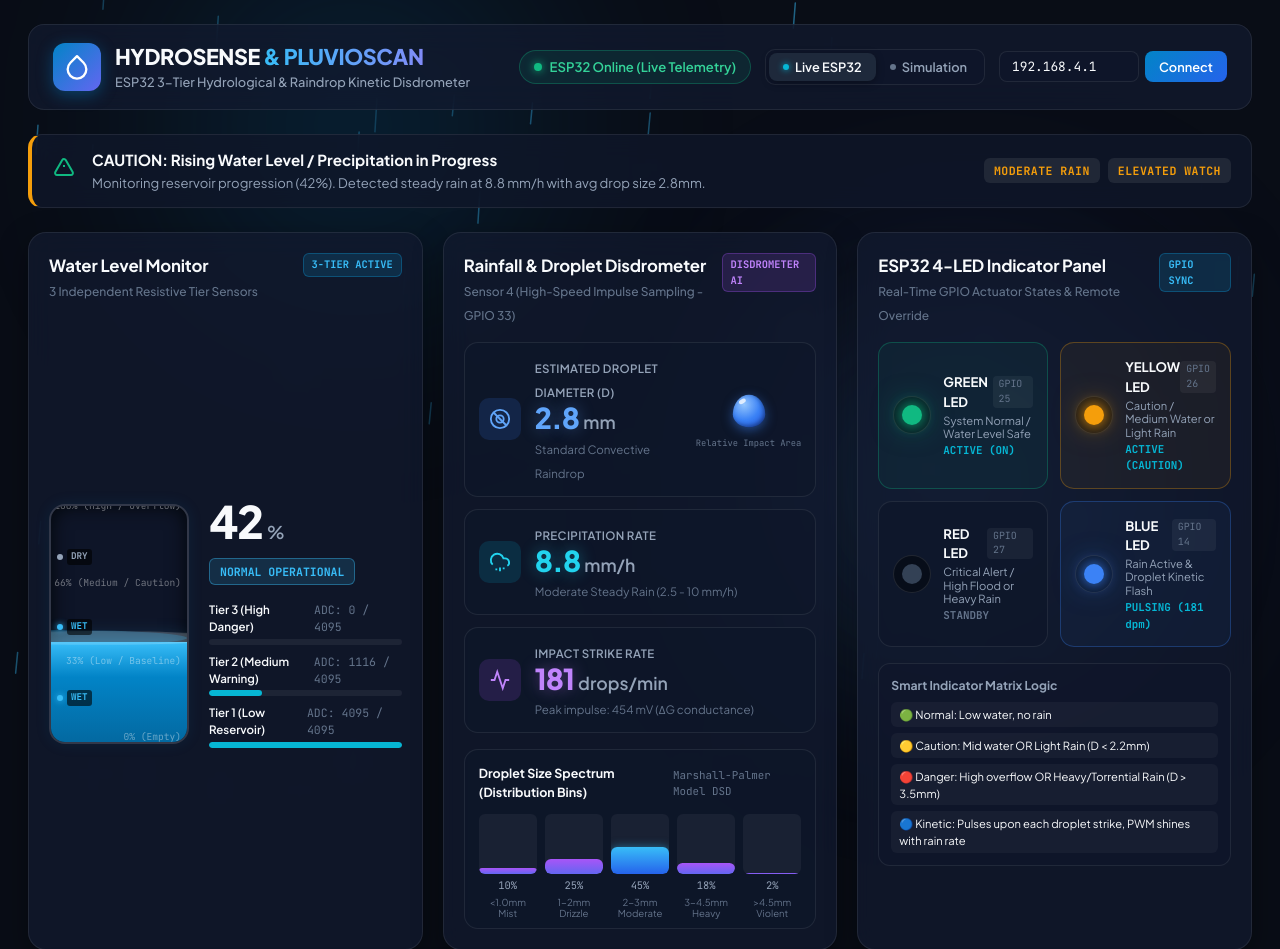
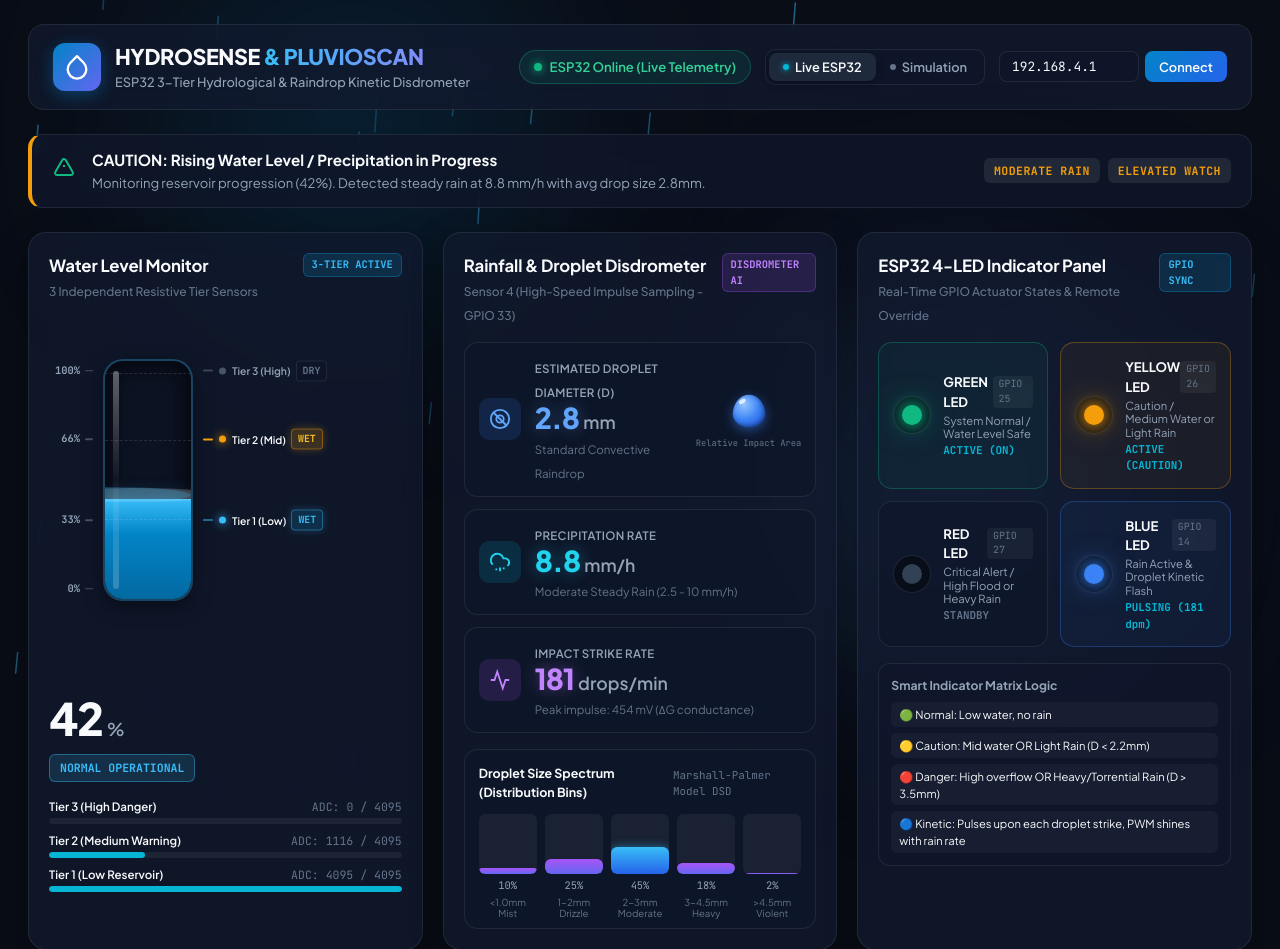
Before and after one commit to hryvd/BRIDGE, a plain HTML site: page web_dashboard/index.html in a window 1280 px wide. Shown: the top 949 px of the page. Drawn offline with Linux system fonts and the light colour scheme.

Commit message:
fix(ui): Redesign water level reservoir gauge to eliminate text clipping and marker overlaps

```diff
--- a/web_dashboard/index.html
+++ b/web_dashboard/index.html
@@ -87,36 +87,73 @@
         </div>
 
         <div class="reservoir-wrapper">
-          <!-- Graphical Reservoir Tank -->
+          <!-- Graphical Reservoir Tank Gauge Group -->
+          <div class="tank-visual-group">
+            <!-- Left Calibration Scale Ruler -->
+            <div class="tank-scale-axis">
+              <div class="scale-step step-100">
+                <span class="scale-val">100%</span>
+                <span class="scale-tick"></span>
+              </div>
+              <div class="scale-step step-66">
+                <span class="scale-val">66%</span>
+                <span class="scale-tick"></span>
+              </div>
+              <div class="scale-step step-33">
+                <span class="scale-val">33%</span>
+                <span class="scale-tick"></span>
+              </div>
+              <div class="scale-step step-0">
+                <span class="scale-val">0%</span>
+                <span class="scale-tick"></span>
+              </div>
+            </div>
+
+            <!-- Center Glass Cylinder Liquid Tank -->
             <div class="tank-container">
-            <div class="tank-measure-ruler">
-              <span class="ruler-mark" style="top: 0%;">100% (High / Overflow)</span>
-              <span class="ruler-mark" style="top: 33%;">66% (Medium / Caution)</span>
-              <span class="ruler-mark" style="top: 66%;">33% (Low / Baseline)</span>
-              <span class="ruler-mark" style="top: 98%;">0% (Empty)</span>
-            </div>
+              <div class="glass-glare"></div>
+              <div class="tank-level-line line-100"></div>
+              <div class="tank-level-line line-66"></div>
+              <div class="tank-level-line line-33"></div>
 
               <div class="tank-liquid" id="tank-liquid-fill" style="height: 42%;">
                 <div class="wave wave1"></div>
                 <div class="wave wave2"></div>
                 <div class="wave wave3"></div>
               </div>
+            </div>
 
-            <!-- Sensor Level Marker Overlays -->
-            <div class="sensor-marker high" id="marker-s3" style="bottom: 75%;">
+            <!-- Right Sensor Tier Probes Track -->
+            <div class="tank-probes-track">
+              <!-- Tier 3: High Overflow -->
+              <div class="sensor-marker high" id="marker-s3">
+                <span class="probe-line"></span>
                 <span class="marker-dot"></span>
-              <span class="marker-label">Sensor 3 (High Overflow - GPIO 32)</span>
-              <span class="marker-val" id="val-s3">OFF</span>
+                <div class="probe-info">
+                  <span class="probe-tag">Tier 3 (High)</span>
+                  <span class="marker-val" id="val-s3">DRY</span>
                 </div>
-            <div class="sensor-marker mid" id="marker-s2" style="bottom: 45%;">
+              </div>
+
+              <!-- Tier 2: Mid Level -->
+              <div class="sensor-marker mid" id="marker-s2">
+                <span class="probe-line"></span>
                 <span class="marker-dot"></span>
-              <span class="marker-label">Sensor 2 (Medium - GPIO 35)</span>
-              <span class="marker-val" id="val-s2">ACTIVE</span>
+                <div class="probe-info">
+                  <span class="probe-tag">Tier 2 (Mid)</span>
+                  <span class="marker-val" id="val-s2">DRY</span>
                 </div>
-            <div class="sensor-marker low" id="marker-s1" style="bottom: 15%;">
+              </div>
+
+              <!-- Tier 1: Low Baseline -->
+              <div class="sensor-marker low" id="marker-s1">
+                <span class="probe-line"></span>
                 <span class="marker-dot"></span>
-              <span class="marker-label">Sensor 1 (Low Baseline - GPIO 34)</span>
-              <span class="marker-val" id="val-s1">ACTIVE</span>
+                <div class="probe-info">
+                  <span class="probe-tag">Tier 1 (Low)</span>
+                  <span class="marker-val" id="val-s1">WET</span>
+                </div>
+              </div>
             </div>
           </div>
 
--- a/web_dashboard/style.css
+++ b/web_dashboard/style.css
@@ -407,40 +407,96 @@
 /* 1. Water Level Reservoir Graphic */
 .reservoir-wrapper {
   display: flex;
-  gap: 20px;
+  gap: 18px;
   align-items: center;
   flex: 1;
+  flex-wrap: wrap;
 }
 
+.tank-visual-group {
+  display: flex;
+  align-items: stretch;
+  gap: 10px;
+  height: 250px;
+  flex-shrink: 0;
+  padding: 4px 0;
+}
+
+/* Left Scale Ruler */
+.tank-scale-axis {
+  width: 44px;
+  height: 100%;
+  position: relative;
+  display: flex;
+  flex-direction: column;
+  justify-content: space-between;
+  padding: 4px 0;
+}
+
+.scale-step {
+  position: absolute;
+  right: 0;
+  display: flex;
+  align-items: center;
+  gap: 5px;
+  transform: translateY(-50%);
+}
+
+.scale-step.step-100 { top: 12px; }
+.scale-step.step-66  { top: 33.3%; }
+.scale-step.step-33  { top: 66.6%; }
+.scale-step.step-0   { top: calc(100% - 12px); }
+
+.scale-val {
+  font-family: var(--font-mono);
+  font-size: 0.65rem;
+  font-weight: 600;
+  color: var(--text-muted);
+}
+
+.scale-tick {
+  width: 8px;
+  height: 1.5px;
+  background: rgba(255, 255, 255, 0.25);
+  border-radius: 1px;
+}
+
+/* Center Glass Cylindrical Tank */
 .tank-container {
-  width: 140px;
-  height: 240px;
-  background: rgba(15, 23, 42, 0.9);
-  border: 2px solid rgba(255, 255, 255, 0.15);
-  border-radius: 16px;
+  width: 90px;
+  height: 100%;
+  background: rgba(12, 18, 34, 0.95);
+  border: 2px solid rgba(56, 189, 248, 0.3);
+  border-radius: 20px;
   position: relative;
   overflow: hidden;
-  box-shadow: inset 0 0 20px rgba(0, 0, 0, 0.8), 0 0 15px rgba(2, 132, 199, 0.1);
+  box-shadow: inset 0 0 25px rgba(0, 0, 0, 0.85), 0 6px 20px rgba(0, 0, 0, 0.4);
 }
 
-.tank-measure-ruler {
+.glass-glare {
   position: absolute;
-  top: 0;
+  top: 10px;
+  left: 8px;
+  width: 6px;
+  height: calc(100% - 20px);
+  background: linear-gradient(180deg, rgba(255, 255, 255, 0.35) 0%, rgba(255, 255, 255, 0.04) 50%, rgba(255, 255, 255, 0.2) 100%);
+  border-radius: 4px;
+  z-index: 5;
+  pointer-events: none;
+}
+
+.tank-level-line {
+  position: absolute;
   left: 0;
   width: 100%;
-  height: 100%;
+  border-top: 1px dashed rgba(255, 255, 255, 0.12);
+  z-index: 3;
   pointer-events: none;
-  z-index: 5;
 }
 
-.ruler-mark {
-  position: absolute;
-  right: 6px;
-  font-family: var(--font-mono);
-  font-size: 0.6rem;
-  color: rgba(255, 255, 255, 0.4);
-  transform: translateY(-50%);
-}
+.tank-level-line.line-100 { top: 12px; }
+.tank-level-line.line-66  { top: 33.3%; }
+.tank-level-line.line-33  { top: 66.6%; }
 
 .tank-liquid {
   position: absolute;
@@ -451,6 +507,7 @@
   transition: height 0.6s cubic-bezier(0.34, 1.56, 0.64, 1);
   box-shadow: 0 0 20px rgba(56, 189, 248, 0.4);
   z-index: 2;
+  border-radius: 0 0 18px 18px;
 }
 
 /* Liquid Surface Waves */
@@ -481,44 +538,119 @@
   100% { transform: translateX(-50%) scaleY(1); }
 }
 
+/* Right Sensor Probes Track */
+.tank-probes-track {
+  width: 110px;
+  height: 100%;
+  position: relative;
+}
+
 .sensor-marker {
   position: absolute;
-  left: 6px;
+  left: 0;
   display: flex;
   align-items: center;
-  gap: 4px;
-  z-index: 6;
-  font-family: var(--font-mono);
-  font-size: 0.58rem;
-  pointer-events: none;
+  gap: 6px;
+  transform: translateY(-50%);
+  transition: all 0.3s ease;
+}
+
+.sensor-marker.high { top: 12px; }
+.sensor-marker.mid  { top: 33.3%; }
+.sensor-marker.low  { top: 66.6%; }
+
+.probe-line {
+  width: 10px;
+  height: 1.5px;
+  background: rgba(255, 255, 255, 0.2);
+  border-radius: 1px;
 }
 
 .marker-dot {
-  width: 6px;
-  height: 6px;
+  width: 7px;
+  height: 7px;
   border-radius: 50%;
-  background: #94a3b8;
+  background: #475569;
+  flex-shrink: 0;
+  transition: all 0.3s ease;
 }
 
-.marker-label {
-  display: none;
+.probe-info {
+  display: flex;
+  align-items: center;
+  gap: 5px;
+}
+
+.probe-tag {
+  font-size: 0.65rem;
+  font-weight: 600;
+  color: var(--text-muted);
+  white-space: nowrap;
 }
 
 .marker-val {
+  font-family: var(--font-mono);
+  font-size: 0.62rem;
   font-weight: 700;
-  padding: 1px 4px;
-  border-radius: 3px;
-  background: rgba(0, 0, 0, 0.6);
-  color: #94a3b8;
+  padding: 2px 6px;
+  border-radius: 4px;
+  background: rgba(15, 23, 42, 0.8);
+  color: var(--text-dim);
+  border: 1px solid rgba(255, 255, 255, 0.08);
+  transition: all 0.3s ease;
 }
 
+/* Active Sensor State Highlighting */
 .sensor-marker.active .marker-dot {
   background: #38bdf8;
-  box-shadow: 0 0 6px #38bdf8;
+  box-shadow: 0 0 10px #38bdf8;
+}
+
+.sensor-marker.active .probe-line {
+  background: #38bdf8;
+}
+
+.sensor-marker.active .probe-tag {
+  color: var(--text-main);
 }
 
 .sensor-marker.active .marker-val {
+  background: rgba(14, 165, 233, 0.18);
   color: #38bdf8;
+  border-color: rgba(56, 189, 248, 0.4);
+  box-shadow: 0 0 8px rgba(56, 189, 248, 0.25);
+}
+
+.sensor-marker.high.active .marker-dot {
+  background: #ef4444;
+  box-shadow: 0 0 10px #ef4444;
+}
+
+.sensor-marker.high.active .probe-line {
+  background: #ef4444;
+}
+
+.sensor-marker.high.active .marker-val {
+  background: rgba(239, 68, 68, 0.2);
+  color: #ef4444;
+  border-color: rgba(239, 68, 68, 0.4);
+  box-shadow: 0 0 8px rgba(239, 68, 68, 0.3);
+}
+
+.sensor-marker.mid.active .marker-dot {
+  background: #f59e0b;
+  box-shadow: 0 0 10px #f59e0b;
+}
+
+.sensor-marker.mid.active .probe-line {
+  background: #f59e0b;
+}
+
+.sensor-marker.mid.active .marker-val {
+  background: rgba(245, 158, 11, 0.2);
+  color: #fbbf24;
+  border-color: rgba(245, 158, 11, 0.4);
+  box-shadow: 0 0 8px rgba(245, 158, 11, 0.3);
 }
 
 .reservoir-readouts {
```
Lines whose indentation alone changed are shown as unchanged.
